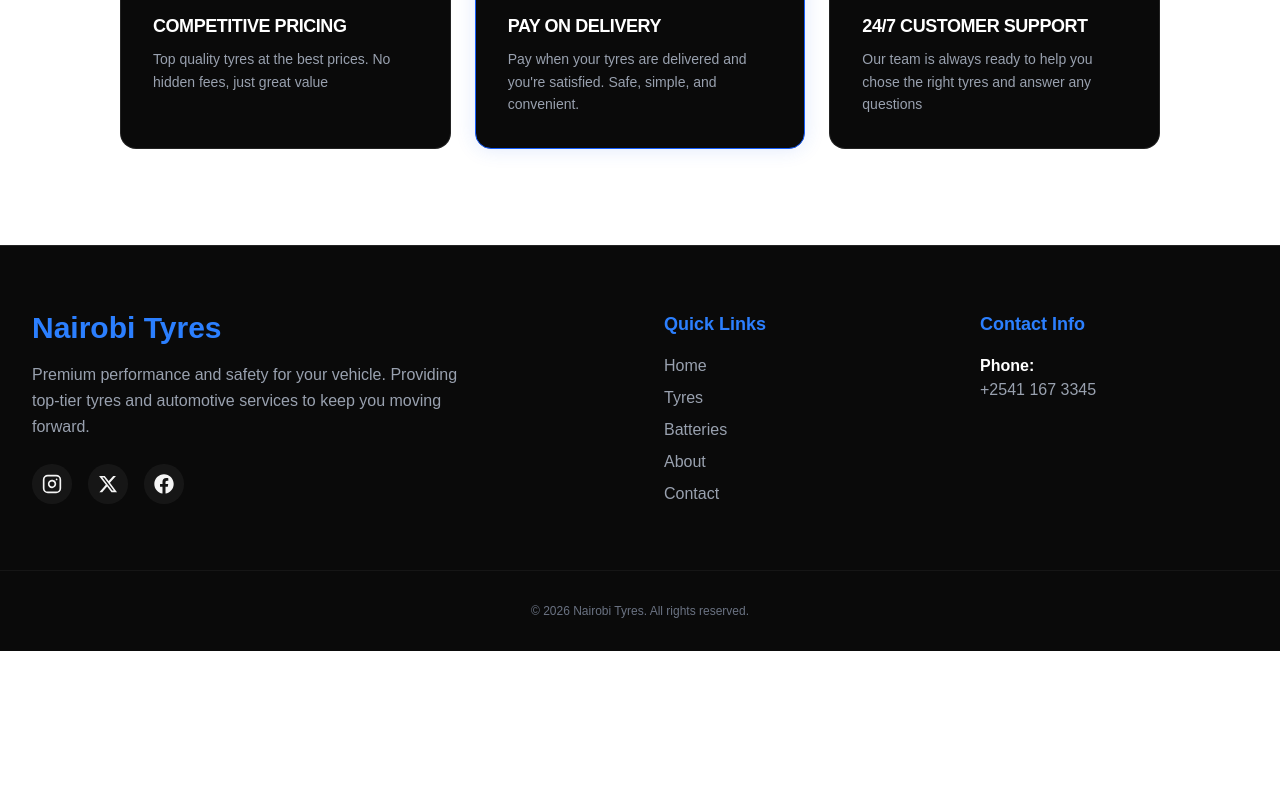
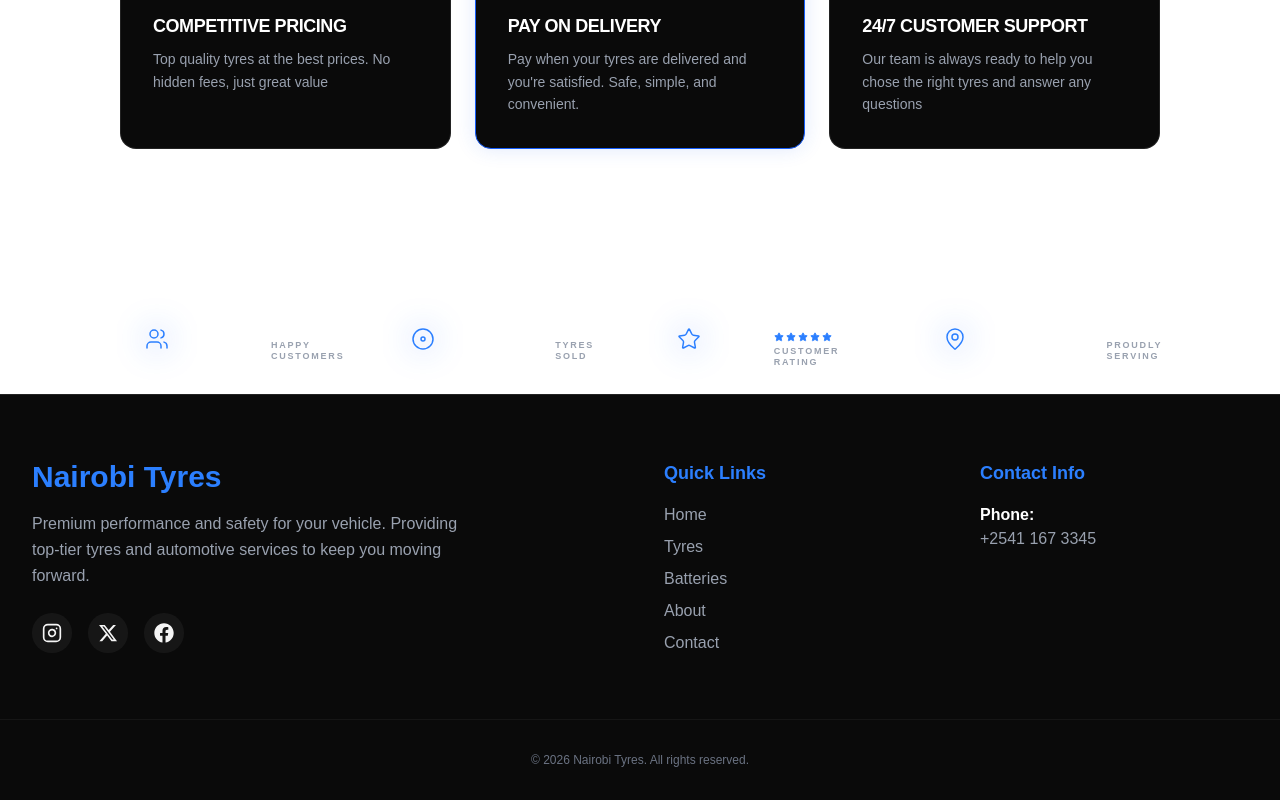
Before and after one commit to billiam-creator/Next.js_snippets, a Next.js app: page / in a window 1280 px wide. Shown: the part 2341-3141 px from the top of the page. Before the commit the page ends 2992 px from the top, so only its background shows below. Built offline with nearby package versions, Linux system fonts and the light colour scheme.

Commit message:
add statbar for why choose us section

```diff
--- /dev/null
+++ b/app/components/StatsBar.tsx
@@ -0,0 +1,42 @@
+import { LucideIcon, Star } from 'lucide-react';
+
+interface StatsBarProps {
+    label: string;
+    value: string;
+    icon: LucideIcon;
+}
+
+const StatsBar = ({ label, value, icon: Icon }: StatsBarProps) => {
+    return (
+        <div className='border border-white/5 rounded-xl p-6 backdrop-blur-md bg-white/[0.02] flex items-center gap-4 group hover:bg-white/[0.05] transition-all duration-300'>
+            {/* 1. The Icon */}
+            <div className='relative flex items-center justify-center'>
+                <div className="absolute inset-0 bg-blue-600/20 blur-lg rounded-full group-hover:bg-blue-600/40 transition-all" />
+                <Icon className='relative text-blue-500' size={24} strokeWidth={1.5} />
+            </div>
+
+            {/* 2. Value and Label Group */}
+            <div className='flex flex-row items-baseline gap-3'>
+                <h2 className='text-3xl md:text-4xl font-black text-white tracking-tighter'>
+                    {value}
+                </h2>
+
+                <div className='flex flex-col justify-center'>
+                    {/* Special case for Rating Stars */}
+                    {label === "Customer Rating" && (
+                        <div className="flex gap-0.5 mb-1">
+                            {[...Array(5)].map((_, i) => (
+                                <Star key={i} size={10} className="fill-blue-500 text-blue-500" />
+                            ))}
+                        </div>
+                    )}
+                    <p className='text-[9px] leading-tight font-bold text-gray-400 uppercase tracking-[0.2em] max-w-[70px]'>
+                        {label}
+                    </p>
+                </div>
+            </div>
+        </div>
+    );
+};
+
+export default StatsBar;
--- a/app/page.tsx
+++ b/app/page.tsx
@@ -2,10 +2,12 @@ import Image from 'next/image'
 import Button from './components/button'
 import TyreCard from './components/TyreCard';
 import FeatureCard from './components/FeatureCard';
-import { ShieldCheck, Truck, Wrench, Tag, Wallet, Headset } from 'lucide-react';
+import { ShieldCheck, Truck, Wrench, Tag, Wallet, Headset, Users, Disc, Star, MapPin } from 'lucide-react';
+import StatsBar from './components/StatsBar';
+
 
 export default function Home() {
-  // 1. Featured Tyres Data
+  // 1. Featured Tyres Data array
   const featuredTyres = [
     { brand: 'Michelin', model: 'Pilot Sport 5', price: '24,500', image: '/michelin.jpg', tag: 'Best Seller' },
     { brand: 'Goodyear', model: 'Eagle F1 Asymmetric 6', price: '19,800', image: '/goodyear.jpg', tag: 'High Grip' },
@@ -13,7 +15,7 @@ export default function Home() {
     { brand: 'Pirelli', model: 'P Zero (PZ4)', price: '28,900', image: '/pirelli.jpg', tag: 'Sport Style' },
   ];
 
-  // 2. Why Choose Us Data
+  // 2. Why Choose Us Data array
   const featureCardsData = [
     {
         heading: 'PREMIUM QUALITY TYRES',
@@ -39,7 +41,7 @@ export default function Home() {
         heading: 'PAY ON DELIVERY',
         description: "Pay when your tyres are delivered and you're satisfied. Safe, simple, and convenient.",
         icon: Wallet,
-        isActive: true // Triggers the blue highlight in FeatureCard
+        isActive: true // Triggers blue highlight in FeatureCard
     },
     {
         heading: '24/7 CUSTOMER SUPPORT',
@@ -47,6 +49,13 @@ export default function Home() {
         icon: Headset
     }
   ];
+
+  const statsData = [
+    {label:'Happy Customers', value:'500+', icon: Users},
+    {label:'Tyres Sold', value:'1000+', icon: Disc},
+    {label:'Customer Rating', value:'4.8', icon:Star },
+    {label:'Proudly Serving', value:'Nairobi', icon: MapPin},
+  ]
 
   return (
     <main className="relative min-h-screen w-full flex flex-col text-white">
@@ -169,6 +178,16 @@ export default function Home() {
         </section>
 
         {/* --- STATS BAR WILL GO HERE --- */}
+        <div className='grid grid-cols-1 sm:grid-cols-2 lg:grid-cols-4 gap-6 max-w-7xl mx-auto w-full px-6 mt-10'>
+  {statsData.map((item, index) => (
+    <StatsBar
+      key={index}
+      label={item.label}
+      value={item.value}
+      icon={item.icon}
+    />
+  ))}
+</div>
 
       </div>
     </main>
```
